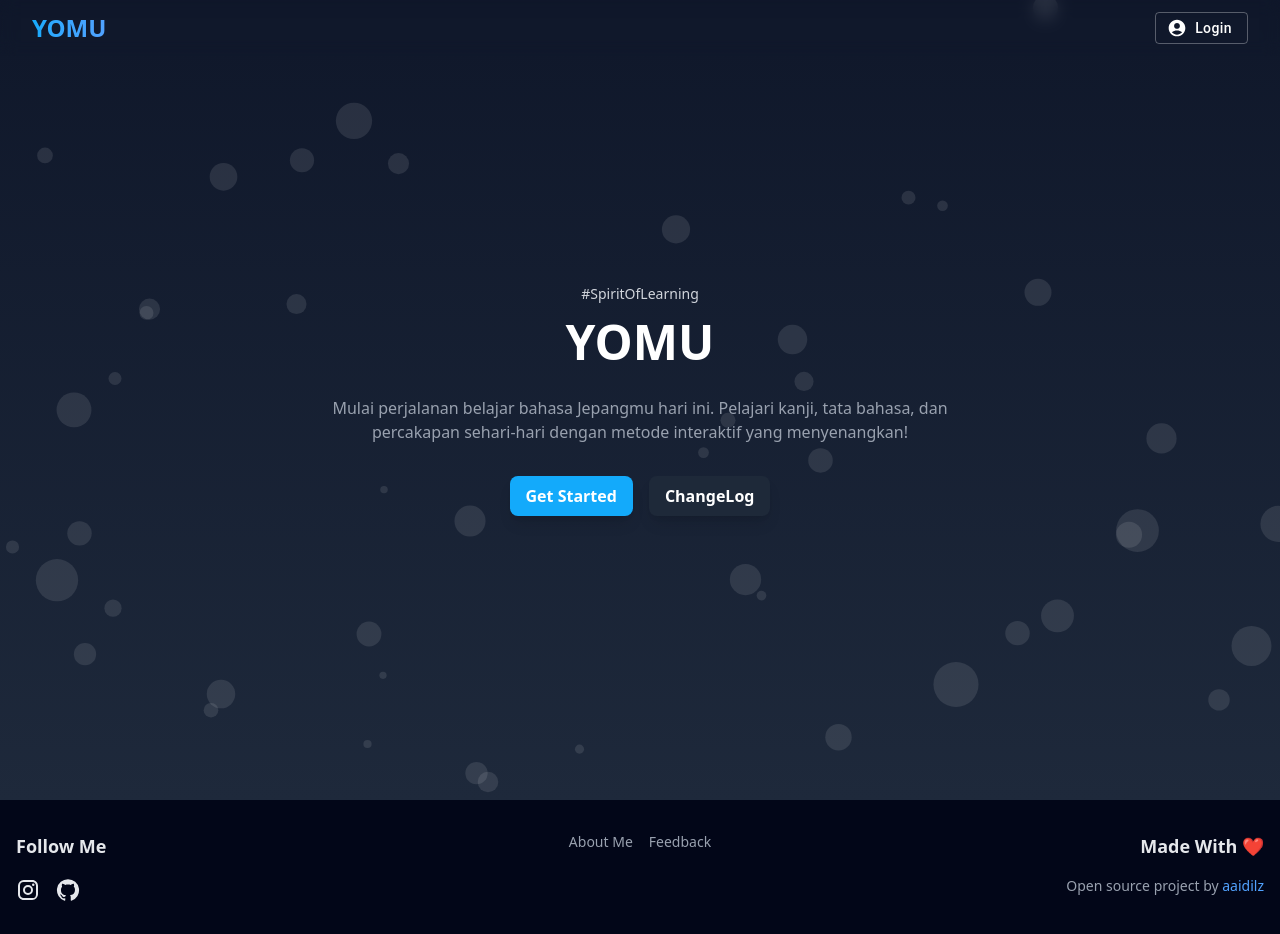
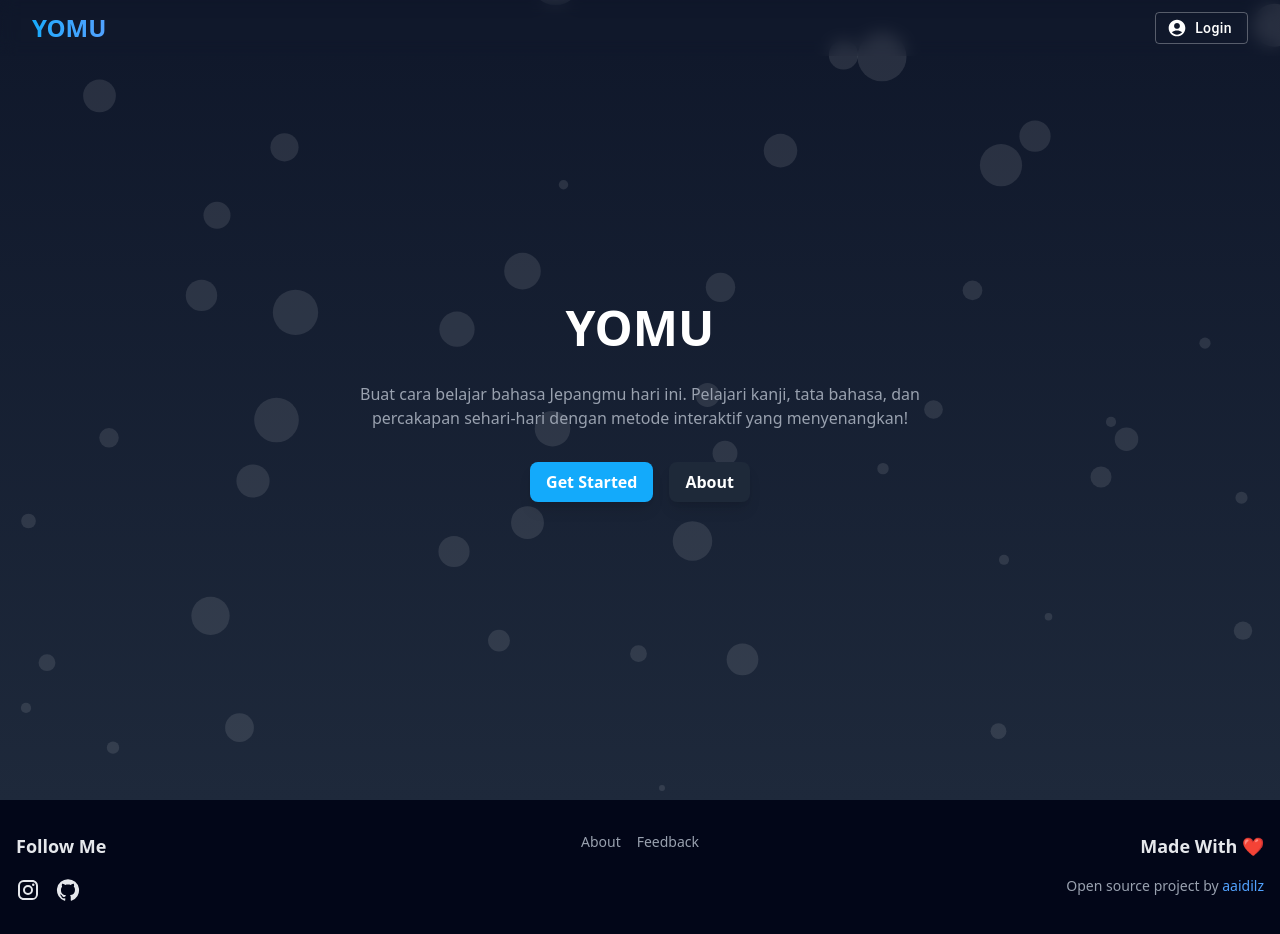
Before and after one commit to aaidilz/yomu, a React (Vite) app: page / in a window 1280 px wide. Built offline with nearby package versions, Linux system fonts and the light colour scheme; no server answers.

Commit message:
feat: add About page, enhance README with setup instructions, and update ChangeLog styling

```diff
--- a/src/App.tsx
+++ b/src/App.tsx
@@ -9,6 +9,7 @@ const Changelog = lazy(() => import("./pages/ChangeLog"));
 const Login = lazy(() => import("./pages/Login"));
 const Home = lazy(() => import("./pages/Home"));
 const FeedBack = lazy(() => import("./pages/FeedBack"));
+const About = lazy(() => import("./pages/About"));
 
 // dictionary
 const Dictionary = lazy(() => import("./pages/Dictionary/Dictionary"));
@@ -34,6 +35,7 @@ const App = () => {
     <Router>
       <Routes>
         <Route path="/" element={<HomePage />} />
+        <Route path="/about" element={<About />} />
         <Route path="/changelog" element={<Changelog />} />
         <Route path="/login" element={<Login />} />
         <Route path="/*" element={<NotFound />} />
--- /dev/null
+++ b/src/components/AnimatedBubbles.tsx
@@ -0,0 +1,37 @@
+// components/AnimatedBubbles.tsx
+import { motion } from "framer-motion";
+
+const generateBubbles = (count = 15) => {
+  return Array.from({ length: count }).map((_, index) => {
+    const size = Math.floor(Math.random() * 40 + 10);
+    return (
+      <motion.div
+        key={index}
+        className="absolute rounded-full bg-white/10"
+        style={{
+          width: `${size}px`,
+          height: `${size}px`,
+          left: `${Math.random() * 100}%`,
+          top: `${Math.random() * 100}%`,
+        }}
+        initial={{ y: 100, scale: 0.5 }}
+        animate={{ y: -100, scale: 1.2 }}
+        transition={{
+          duration: Math.random() * 5 + 5,
+          repeat: Infinity,
+          repeatType: "loop",
+          ease: "linear",
+          delay: Math.random() * 5,
+        }}
+      />
+    );
+  });
+};
+
+export default function AnimatedBubbles({ count = 50 }: { count?: number }) {
+  return (
+    <div className="absolute inset-0 z-0 overflow-hidden">
+      {generateBubbles(count)}
+    </div>
+  );
+}
--- a/src/components/HomeFooter.tsx
+++ b/src/components/HomeFooter.tsx
@@ -34,10 +34,10 @@ export default function HomeFooter() {
         {/* About */}
         <div className="flex flex-wrap justify-center gap-4">
           <a
-            href="#"
+            href="/about"
             className="text-sm text-gray-400 hover:text-[#13AAFB]"
           >
-            About Me
+            About
           </a>
           <a
             href="/feedback"
--- /dev/null
+++ b/src/pages/About.tsx
@@ -0,0 +1,102 @@
+import { useMemo } from "react";
+import AnimatedBubbles from "../components/AnimatedBubbles";
+import HomeFooter from "../components/HomeFooter";
+import HomeNavbar from "../components/HomeNavbar";
+import { Language, MenuBook, Update, Code, Casino, EmojiObjects, GroupAdd } from "@mui/icons-material";
+
+
+export default function About() {
+  const bubbles = useMemo(() => <AnimatedBubbles count={50} />, []);
+
+  return (
+    <div className="flex flex-col min-h-screen">
+      <HomeNavbar />
+      <section className="min-h-screen flex-grow flex items-center justify-center flex-col text-center bg-gradient-to-b from-[#0F172A] to-[#1E293B] relative overflow-hidden px-4">
+        {bubbles}
+        <div className="relative z-10 max-w-4xl w-full space-y-8 mt-20 mb-8">
+          <div className="space-y-6">
+            <div className="animate-fade-in-up">
+              <h1 className="text-5xl md:text-6xl font-bold text-white mb-4 bg-gradient-to-r from-blue-400 to-purple-300 bg-clip-text text-transparent">
+                Tentang Yomu
+              </h1>
+              <p className="text-lg text-gray-300 font-medium">
+                Belajar Bahasa Jepang dengan Cara yang Menyenangkan
+              </p>
+            </div>
+
+            <div className="grid md:grid-cols-2 gap-6">
+              <div className="flex flex-col items-center bg-gray-800/80 p-6 rounded-xl shadow-lg">
+                <Language className="w-8 h-8 text-blue-400 mb-2" />
+                <h3 className="text-xl font-semibold text-white mb-1">Multi-Metode Belajar</h3>
+                <p className="text-gray-300 text-center">
+                  Flashcard interaktif, kuis gamifikasi, dan alat konversi romaji
+                </p>
+              </div>
+              <div className="flex flex-col items-center bg-gray-800/80 p-6 rounded-xl shadow-lg">
+                <MenuBook className="w-8 h-8 text-purple-400 mb-2" />
+                <h3 className="text-xl font-semibold text-white mb-1">Komunitas Pembelajar</h3>
+                <p className="text-gray-300 text-center">
+                  Berbagi materi dan belajar dari konten pengguna lain
+                </p>
+              </div>
+            </div>
+          </div>
+
+          <div className="bg-gray-800/90 p-8 rounded-2xl shadow-2xl border border-gray-700/50 backdrop-blur-lg space-y-6">
+            <div className="space-y-4">
+              <p className="text-gray-300 leading-relaxed text-lg text-left">
+                Yomu dirancang untuk membuat pembelajaran bahasa Jepang menjadi pengalaman yang imersif dan menyenangkan. Dengan kombinasi teknologi modern dan metodologi pembelajaran kolaboratif, kami menghadirkan platform yang terus berkembang bersama kontribusi pengguna.
+              </p>
+
+              <div className="flex flex-wrap gap-4 justify-center">
+                <HighlightBadge icon={<Update className="text-amber-400" />} text="Pembaruan Rutin" />
+                <HighlightBadge icon={<Code className="text-emerald-400" />} text="Open Source" />
+                <HighlightBadge icon={<Casino className="text-rose-400" />} text="Gamifikasi" />
+              </div>
+            </div>
+
+            <div className="pt-6 border-t border-gray-700/50">
+              <div className="flex flex-col md:flex-row gap-4 justify-center">
+              <a
+                href="/feedback"
+                className="button-primary text-white"
+              >
+                <EmojiObjects className="w-5 h-5" />
+                Berikan Saran
+              </a>
+              <a
+                href="https://github.com/aaidilz/yomu"
+                className="button-secondary text-white"
+              >
+                <GroupAdd className="w-5 h-5" />
+                Kontribusi Aplikasi
+              </a>
+              </div>
+            </div>
+          </div>
+
+          <p className="text-sm text-gray-400 italic mt-4 animate-pulse">
+            Versi 1.0 - Terus Berkembang!
+          </p>
+        </div>
+      </section>
+      <HomeFooter />
+    </div>
+  );
+}
+
+// FeatureCard and HighlightBadge components remain the same as previous version
+
+type HighlightProps = {
+  icon: React.ReactNode;
+  text: string;
+};
+
+function HighlightBadge({ icon, text }: HighlightProps) {
+  return (
+    <div className="flex items-center gap-2 bg-gray-700/80 px-3 py-1 rounded-full border border-gray-500">
+      {icon}
+      <span className="text-gray-200 font-medium">{text}</span>
+    </div>
+  );
+}
--- a/src/pages/ChangeLog.tsx
+++ b/src/pages/ChangeLog.tsx
@@ -14,7 +14,7 @@ const ChangeLog = () => {
       date: "24 Mei 2025",
       tag: "Current",
       description:
-        "- Update: **Tampilan Home diperbarui** dengan desain baru & warna aksen yang disesuaikan. ✨ \n- BugFix: **Celah putih di sisi kanan** saat scrollbar disembunyikan telah diperbaiki. 🐞 \n- Feature: **Implementasi Autofill** pada entry data Dictionary \n- Adjust: **Penyesuaian tampilan** pada bagian penambahan entry data Dictionary. 🎨"
+        "- Update: **Tampilan Home diperbarui** dengan desain baru & warna aksen yang disesuaikan. ✨ \n- BugFix: **Celah putih di sisi kanan** saat scrollbar disembunyikan telah diperbaiki. 🐞 \n- Feature: **Implementasi Autofill** pada entry data Dictionary \n- Adjust: **Penyesuaian tampilan** pada bagian penambahan entry data Dictionary. 🎨",
     },
     {
       version: "1.0.1",
@@ -33,7 +33,7 @@ const ChangeLog = () => {
   ];
 
   return (
-    <div className="min-h-screen flex flex-col bg-[#1A202C]">
+    <div className="min-h-screen flex flex-col bg-gray-900 text-white">
       {/* Navbar */}
       <HomeNavbar />
       {/* Content Card */}
--- a/src/pages/HomePage.tsx
+++ b/src/pages/HomePage.tsx
@@ -1,45 +1,11 @@
-import { motion } from "framer-motion";
-import { useMemo } from "react";
 import HomeNavbar from "../components/HomeNavbar";
 import HomeFooter from "../components/HomeFooter";
-
-// Generate random bubbles with different properties
-const generateBubbles = (count = 15) => {
-  return Array.from({ length: count }).map((_, index) => {
-    const size = Math.floor(Math.random() * 40 + 10); // Random size between 10-50px
-    return (
-      <motion.div
-        key={index}
-        className="absolute rounded-full bg-white/10"
-        style={{
-          width: `${size}px`,
-          height: `${size}px`,
-          left: `${Math.random() * 100}%`,
-          top: `${Math.random() * 100}%`,
-        }}
-        initial={{
-          y: 100,
-          scale: 0.5,
-        }}
-        animate={{
-          y: -100,
-          scale: 1.2,
-        }}
-        transition={{
-          duration: Math.random() * 5 + 5, // Random duration between 5-10s
-          repeat: Infinity,
-          repeatType: "loop",
-          ease: "linear",
-          delay: Math.random() * 5,
-        }}
-      />
-    );
-  });
-};
+import { useMemo } from "react";
+import AnimatedBubbles from "../components/AnimatedBubbles";
 
 export default function HomePage() {
-  // Memoize the bubbles to avoid recalculating them on every render
-  const bubbles = useMemo(() => generateBubbles(50), []);
+    const bubbles = useMemo(() => <AnimatedBubbles count={50} />, []);
+
 
   return (
     <div className="flex flex-col min-h-screen">
@@ -52,14 +18,11 @@ export default function HomePage() {
 
         {/* Content */}
         <div className="text-center max-w-2xl px-4 relative z-10">
-          <span className="block text-sm text-gray-300 mb-2">
-            #SpiritOfLearning
-          </span>
           <h1 className="text-5xl font-extrabold text-white mb-6 leading-tight">
             YOMU
           </h1>
           <p className="text-base text-gray-400">
-            Mulai perjalanan belajar bahasa Jepangmu hari ini. Pelajari kanji,
+            Buat cara belajar bahasa Jepangmu hari ini. Pelajari kanji,
             tata bahasa, dan percakapan sehari-hari dengan metode interaktif
             yang menyenangkan!
           </p>
@@ -72,10 +35,10 @@ export default function HomePage() {
             Get Started
           </a>
           <a
-            href="/changelog"
+            href="/about"
             className="ml-4 bg-gray-800 text-white font-semibold py-2 px-4 rounded-lg shadow-lg hover:bg-gray-700 transition duration-300"
           >
-            ChangeLog
+            About
           </a>
         </div>
       </section>
```
Also changed, not shown: 2 other files (tests, documents, lock files or other folders).
